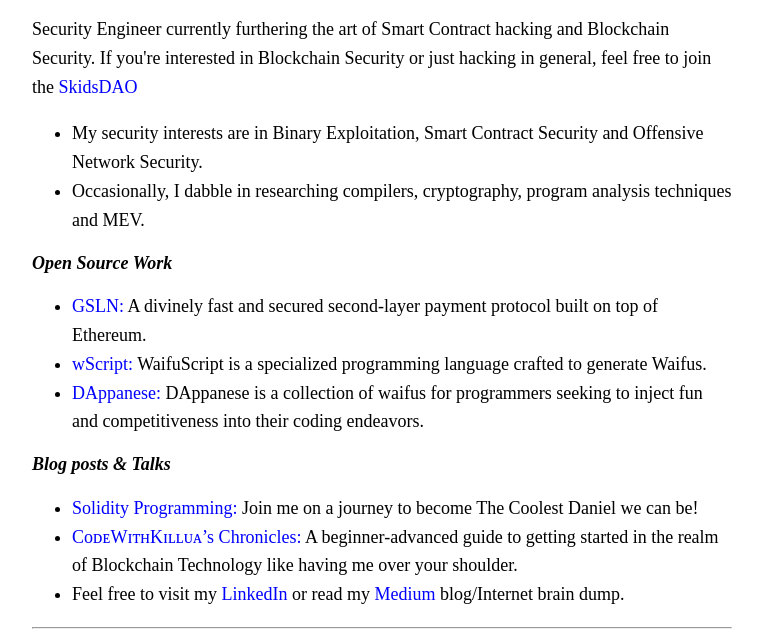
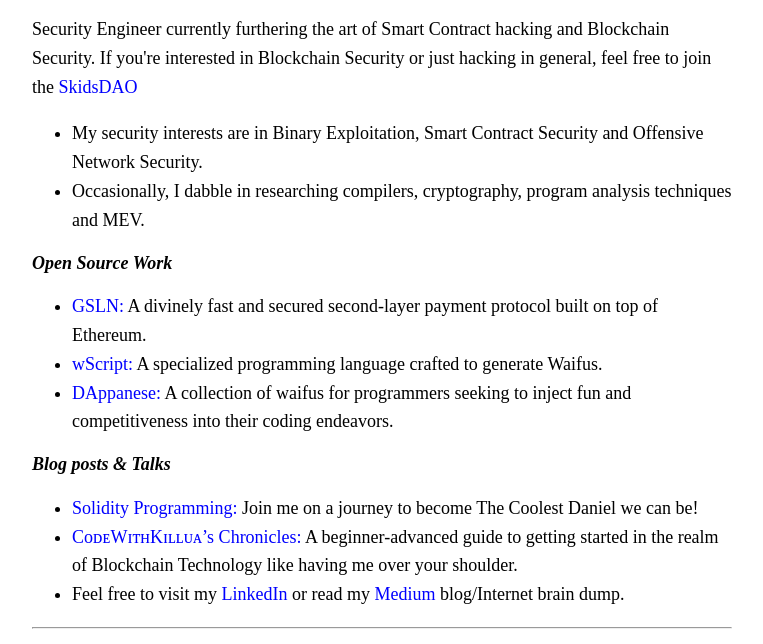
Before and after one commit to 0xHriday/0xHriday.github.io, a plain HTML site: page index.html in a window 1280 px wide. Shown: the part 189-833 px from the top of the page, without its empty margins (258-1021 px from the left). Drawn offline with Linux system fonts and the light colour scheme.

Commit message:
Update index.html

```diff
--- a/index.html
+++ b/index.html
@@ -40,8 +40,8 @@
                 <div>
                     <ul>
                         <li><a href="https://github.com/0xHriday/GSLN" style= "text-decoration:none">GSLN:</a> A divinely fast and secured second-layer payment protocol built on top of Ethereum.</li>
-                        <li><a href="https://github.com/0xHriday/wScript" style="text-decoration:none"> wScript:</a> WaifuScript is a specialized programming language crafted to generate Waifus.</li>
-                        <li><a href="https://github.com/0xHriday/DAppanese" style="text-decoration:none"> DAppanese:</a> DAppanese is a collection of waifus for programmers seeking to inject fun and competitiveness into their coding endeavors.</li>
+                        <li><a href="https://github.com/0xHriday/wScript" style="text-decoration:none"> wScript:</a> A specialized programming language crafted to generate Waifus.</li>
+                        <li><a href="https://github.com/0xHriday/DAppanese" style="text-decoration:none"> DAppanese:</a> A collection of waifus for programmers seeking to inject fun and competitiveness into their coding endeavors.</li>
 
 
                     </ul>
```
